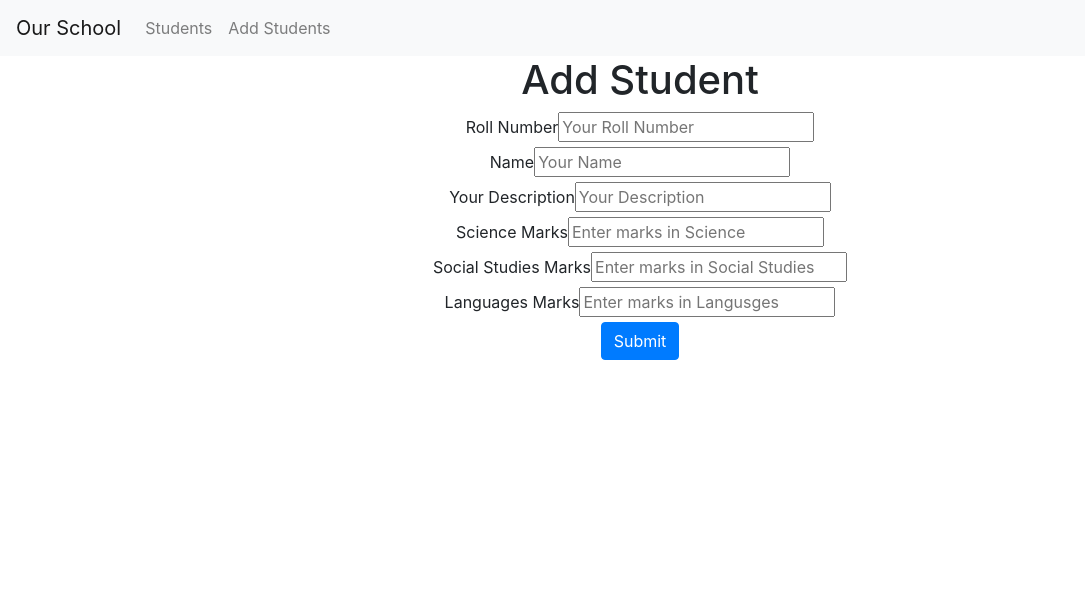
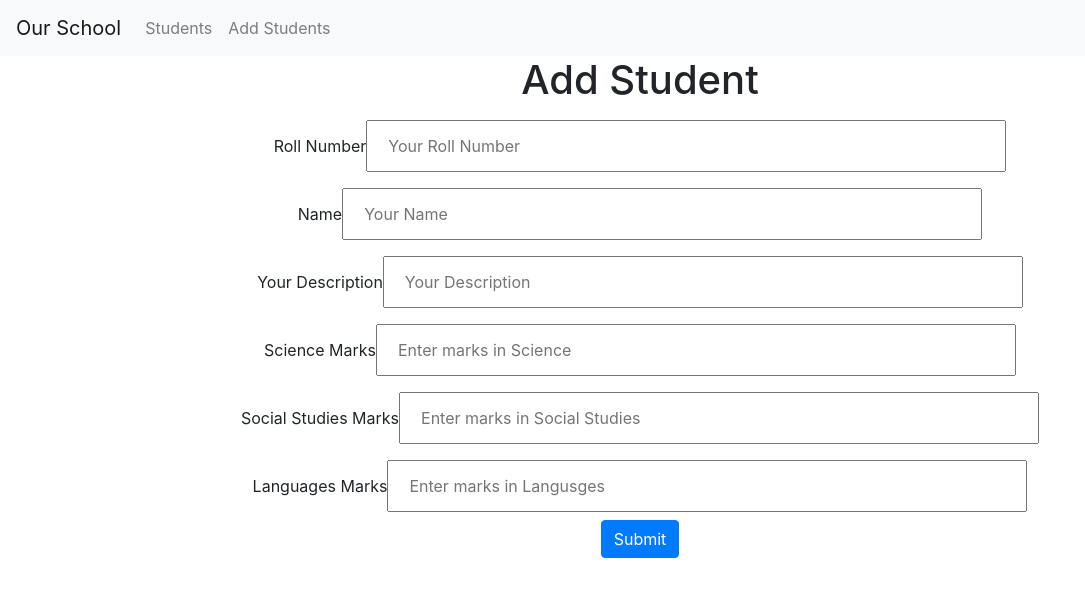
Before and after one commit to omkumarkaushik/Student-React, a React (Create React App) app: page /addStudents in a window 1280 px wide. Shown: the top 596 px of the page, without its empty margins (0-1085 px from the left). Built offline with nearby package versions, Linux system fonts and the light colour scheme.

Commit message:
new_css_file

```diff
--- a/src/components/addStudents.jsx
+++ b/src/components/addStudents.jsx
@@ -3,7 +3,7 @@ import { Field, Form, Formik, useField } from 'formik';
 import React from 'react';
 import * as Yup from 'yup';
 import '../../node_modules/bootstrap/dist/css/bootstrap.min.css'
-
+import './students.css';
 
 const CustomTextInput = ({label,...props}) =>{
 
@@ -13,9 +13,9 @@ const CustomTextInput = ({label,...props}) =>{
    <label htmlFor = {props.id || props.name}>{label}</label>
    <input className="text-input" {...field} {...props}/>
    {meta.touched && meta.error ? (
-     <div className = "error">
+     <h5 className = "error">
        {meta.error}
-     </div>):null
+     </h5>):null
    }
  </React.Fragment>
 )}
@@ -24,7 +24,7 @@ class addStudents extends React.Component{
 
     render(){
         return(
-          <div className="form-group">
+          <React.Fragment className="form-group">
             <Formik
             initialValues={{
               rollNo:"",
@@ -60,7 +60,7 @@ class addStudents extends React.Component{
                   </Form>
                 )}
             </Formik>
-          </div>
+          </React.Fragment>
         )
     }
 }
--- /dev/null
+++ b/src/components/students.css
@@ -0,0 +1,6 @@
+input[type=text] {
+    width: 50%;
+    padding: 12px 20px;
+    margin: 8px 0;
+    box-sizing: border-box;
+  }
```
